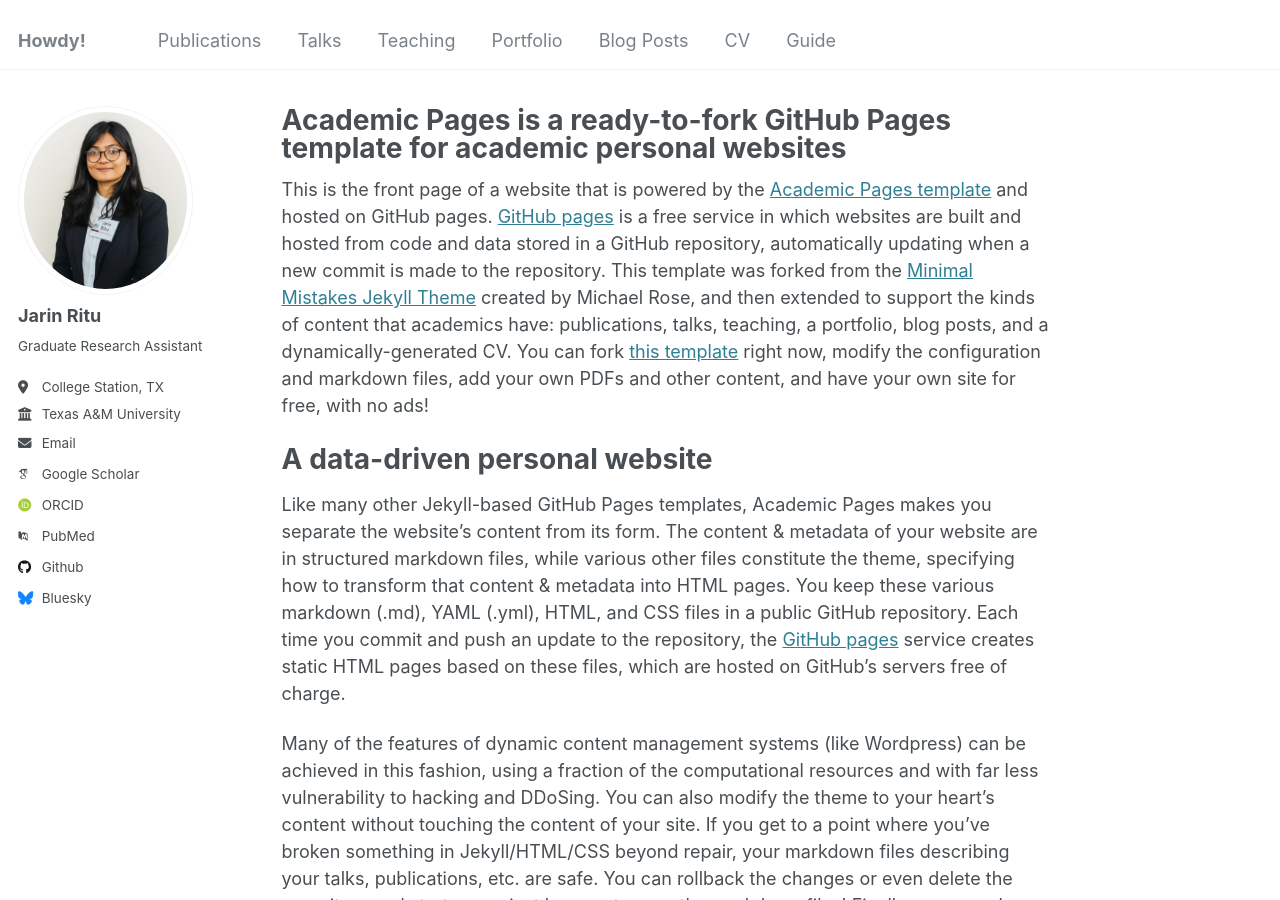
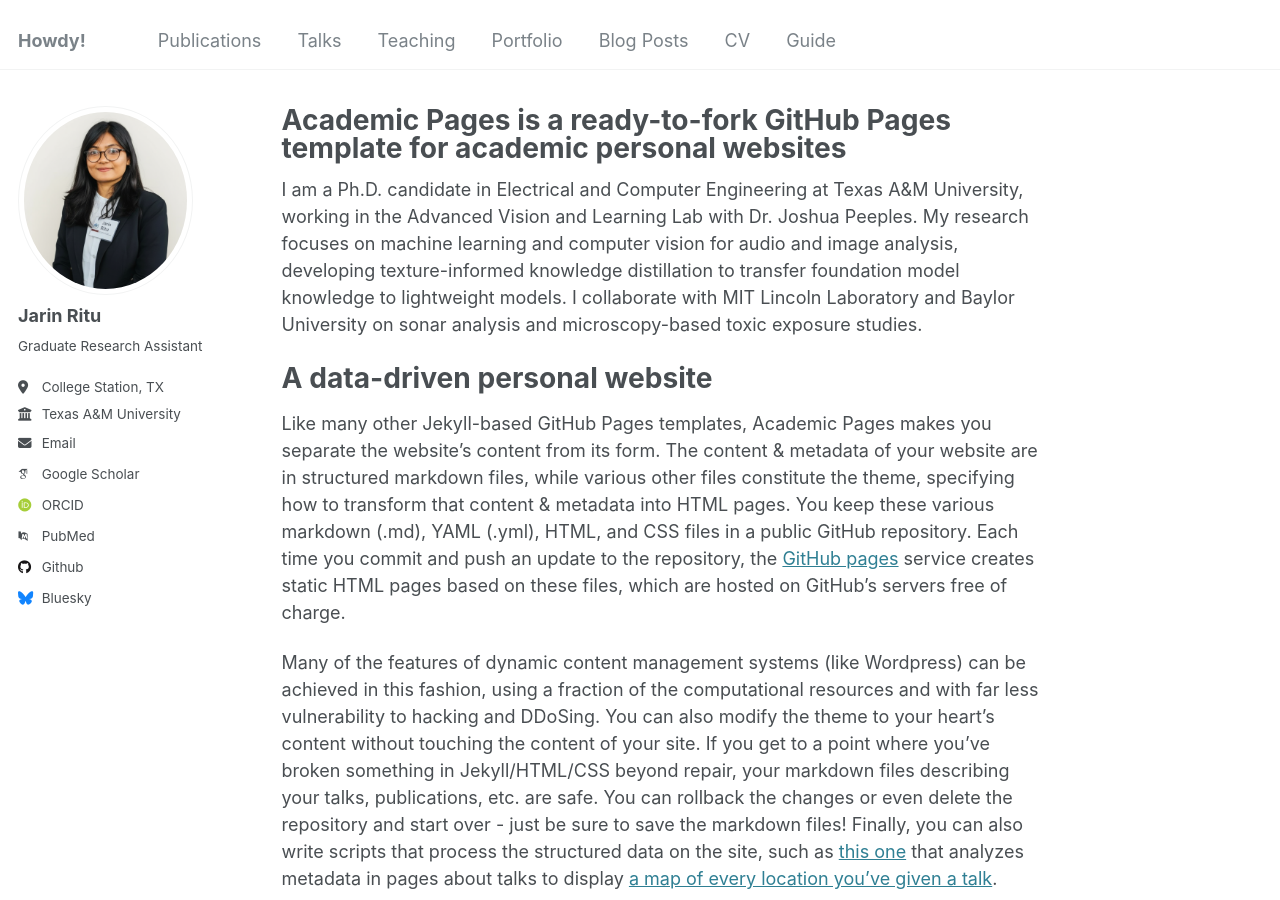
Before and after one commit to jarinritu/jarinritu.github.io, a Jekyll site: the page built from _pages/about.md, in a window 1280 px wide and 900 px high. Built offline with Jekyll 4.4.1, drawn with Linux system fonts in a browser that asks for light colours; some web fonts are replaced.

Commit message:
Revise personal introduction and research details
Updated personal introduction and research focus in the about page.

```diff
--- a/_pages/about.md
+++ b/_pages/about.md
@@ -7,7 +7,7 @@ redirect_from:
   - /about.html
 ---
 
-This is the front page of a website that is powered by the [Academic Pages template](https://github.com/academicpages/academicpages.github.io) and hosted on GitHub pages. [GitHub pages](https://pages.github.com) is a free service in which websites are built and hosted from code and data stored in a GitHub repository, automatically updating when a new commit is made to the repository. This template was forked from the [Minimal Mistakes Jekyll Theme](https://mmistakes.github.io/minimal-mistakes/) created by Michael Rose, and then extended to support the kinds of content that academics have: publications, talks, teaching, a portfolio, blog posts, and a dynamically-generated CV. You can fork [this template](https://github.com/academicpages/academicpages.github.io) right now, modify the configuration and markdown files, add your own PDFs and other content, and have your own site for free, with no ads!
+I am a Ph.D. candidate in Electrical and Computer Engineering at Texas A&M University, working in the Advanced Vision and Learning Lab with Dr. Joshua Peeples. My research focuses on machine learning and computer vision for audio and image analysis, developing texture-informed knowledge distillation to transfer foundation model knowledge to lightweight models. I collaborate with MIT Lincoln Laboratory and Baylor University on sonar analysis and microscopy-based toxic exposure studies.
 
 A data-driven personal website
 ======
```
